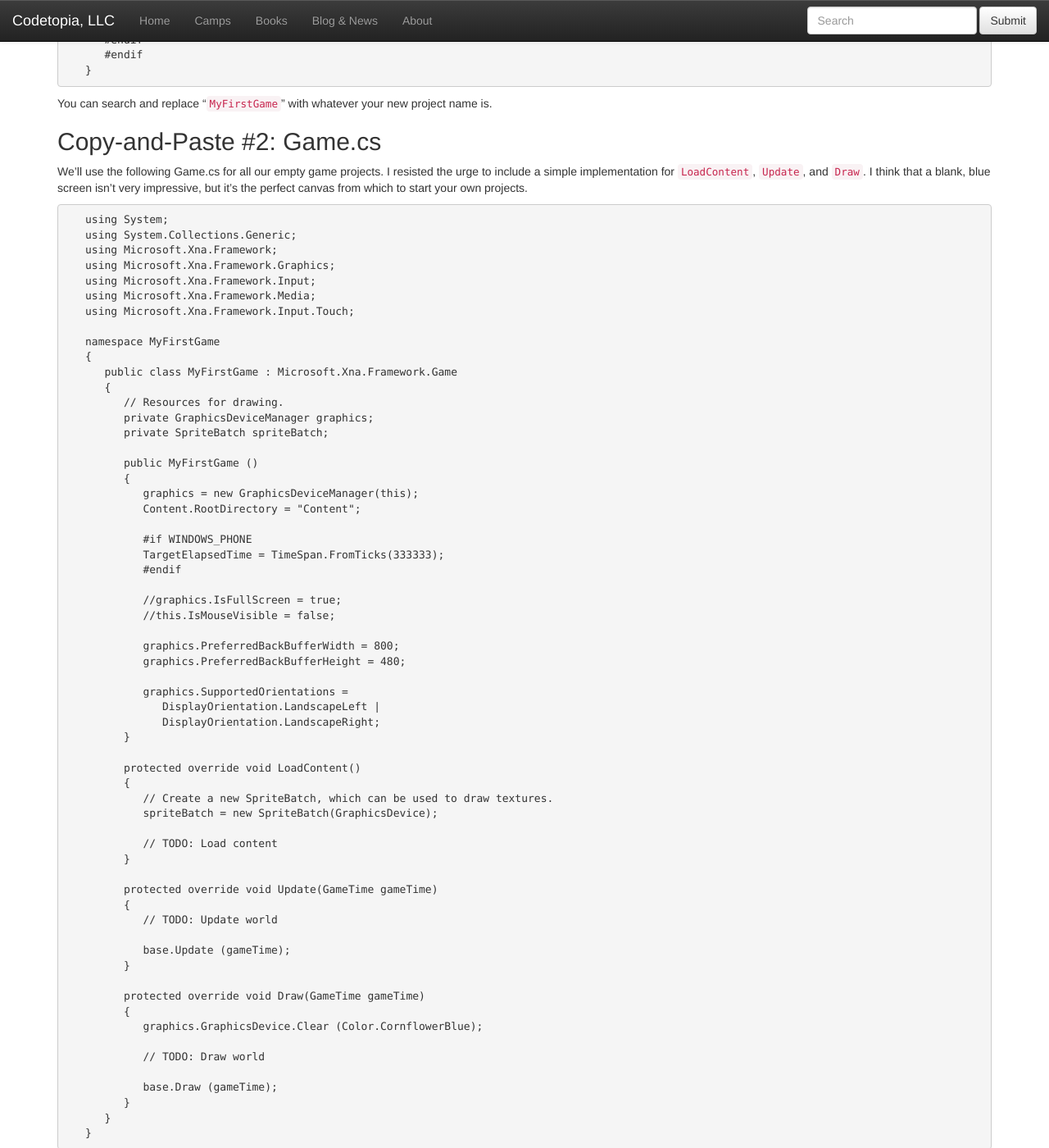
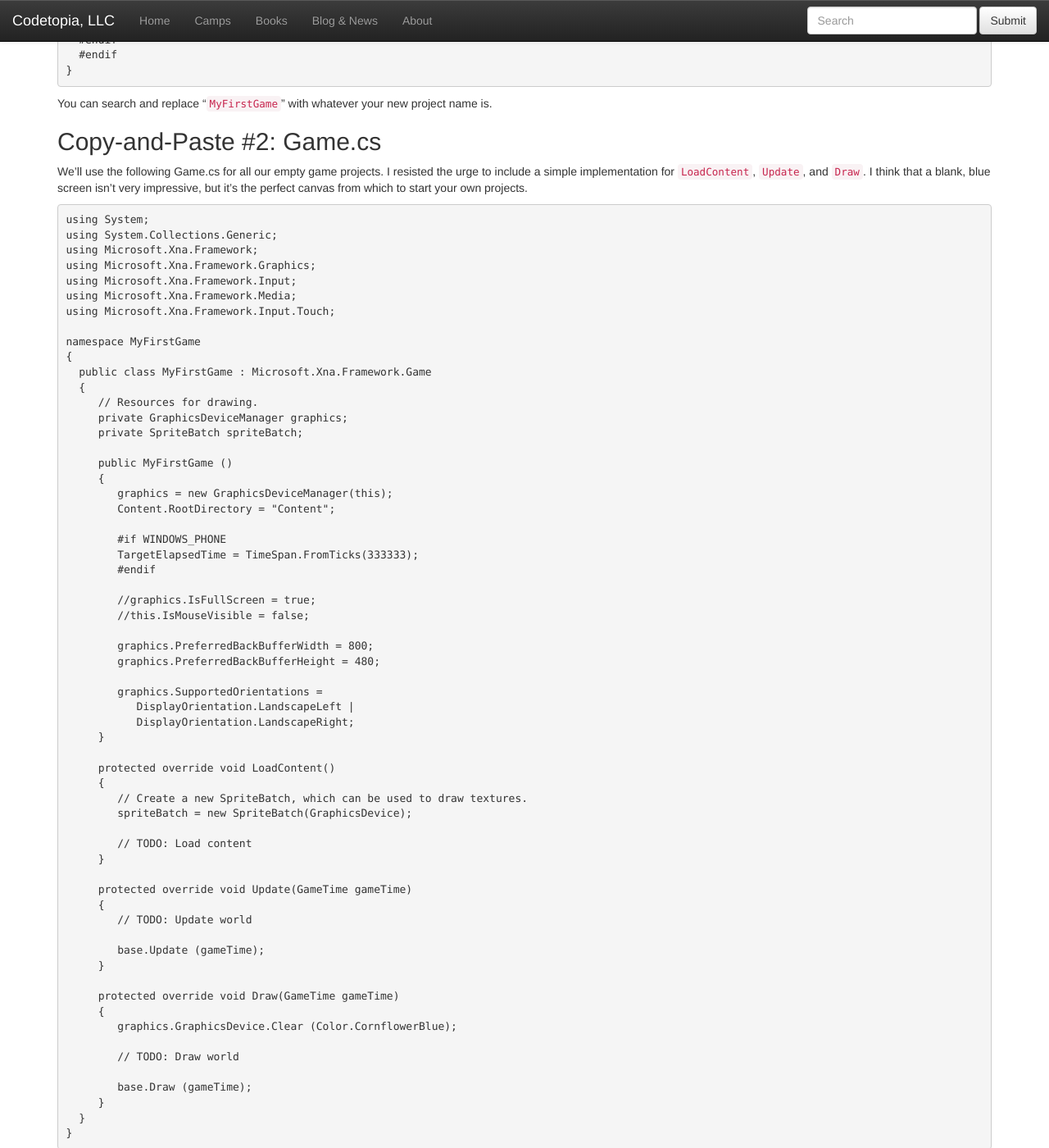
Before and after one commit to groundh0g/codetopia.com, a Jekyll site: the page built from book/codecamps/ch02-getting-started.md, in a window 1280 px wide and 1400 px high, scrolled down 5790 px. Shown: the whole window at 82% size. Built offline with Jekyll 4.4.1, drawn with Linux system fonts in a browser that asks for light colours; nearby versions of some CDN libraries; library files that are not in the unit come from our copies; some of the changed text lies outside the part shown.

Commit message:
Many tweaks, some new text, ... very little new content.

````diff
--- a/book/codecamps/ch02-getting-started.md
+++ b/book/codecamps/ch02-getting-started.md
@@ -64,7 +66,7 @@
 
 Speaking of which, now's the time to download MonoDevelop (Xamarin Studio) and the Mono Development Kit (MDK). Both links can be found on the "Download" page of the MonoDevelop website using the following URL.
 
-```text
+```
    http://monodevelop.com/
 ```
 
@@ -154,7 +156,7 @@
 
 So, that sounds like a good place to start. When Simon posted the news item on the MonoGame website, there was a whopping one sample game -- `Platformer2D`. But one is all we need. The samples repository can be accessed from the following URL.
 
-```text
+```
    https://github.com/Mono-Game/MonoGame.Samples
 ```
 
@@ -162,18 +164,17 @@
 
 We'll be using the "Main.cs" from that example game for all our empty projects. It provides the launching point for all platforms using conditional compiler directives.
 
-```csharp
-   using System;
-   #if MONOMAC
-   using MonoMac.AppKit;
-   using MonoMac.Foundation;
-   #elif IPHONE
-   using MonoTouch.Foundation;
-   using MonoTouch.UIKit;
-   #endif
+    using System;
+    #if MONOMAC
+    using MonoMac.AppKit;
+    using MonoMac.Foundation;
+    #elif IPHONE
+    using MonoTouch.Foundation;
+    using MonoTouch.UIKit;
+    #endif
 
-   namespace MyFirstGame
-   {
+    namespace MyFirstGame
+    {
       #if MONOMAC
       class Program
       {
@@ -244,8 +245,7 @@
       }
       #endif
       #endif
-   }
-```
+    }
 
 You can search and replace "`MyFirstGame`" with whatever your new project name is.
 
@@ -253,17 +253,17 @@
 
 We'll use the following Game.cs for all our empty game projects. I resisted the urge to include a simple implementation for `LoadContent`, `Update`, and `Draw`. I think that a blank, blue screen isn't very impressive, but it's the perfect canvas from which to start your own projects.
 
-```csharp
-   using System;
-   using System.Collections.Generic;
-   using Microsoft.Xna.Framework;
-   using Microsoft.Xna.Framework.Graphics;
-   using Microsoft.Xna.Framework.Input;
-   using Microsoft.Xna.Framework.Media;
-   using Microsoft.Xna.Framework.Input.Touch;
 
-   namespace MyFirstGame
-   {
+    using System;
+    using System.Collections.Generic;
+    using Microsoft.Xna.Framework;
+    using Microsoft.Xna.Framework.Graphics;
+    using Microsoft.Xna.Framework.Input;
+    using Microsoft.Xna.Framework.Media;
+    using Microsoft.Xna.Framework.Input.Touch;
+
+    namespace MyFirstGame
+    {
       public class MyFirstGame : Microsoft.Xna.Framework.Game
       {
          // Resources for drawing.
@@ -314,8 +314,7 @@
             base.Draw (gameTime);
          }
       }
-   }
-```
+    }
 
 You can search and replace "`MyFirstGame`" with whatever your new project name is.
 
@@ -329,32 +328,31 @@
 
 Compiler directives that I pulled straight from the MonoGame Framework projects drive the "voodoo". I'll list them here for your convenience. Note that they are subject to change. So, you should check the latest values in the MonoGame repository if you're having platform-specific issues.
 
-|Platform|Constants|
-|-----------|------------|
-|Android     |TRACE; ANDROID; GLES; OPENGL; |
-|Linux       |LINUX; OPENGL; |
-|MacOS       |MONOMAC; OPENGL; |
-|Ouya        |TRACE; ANDROID; GLES; OPENGL; OUYA; |
-|PSMobile    |DEBUG; PSM; |
-|Windows     |DEBUG; TRACE; WINDOWS; DIRECTX; WINDOWS_MEDIA_SESSION; |
-|Windows8    |TRACE; NETFX_CORE; WINRT; WINDOWS_STOREAPP; DIRECTX; DIRECTX11_1; WINDOWS_MEDIA_ENGINE; |
-|WindowsGL   |TRACE; WINDOWS; OPENGL; |
-|WindowsPhone|TRACE; DEBUG; SILVERLIGHT; WINDOWS_PHONE; WINRT; DIRECTX; |
-|iOS         |IOS; GLES; OPENGL; |
+|Platform    |Constants|
+|------------|------------|
+|Android     | ```TRACE; ANDROID; GLES; OPENGL;```|
+|Linux       | ```LINUX; OPENGL;```|
+|MacOS       | ```MONOMAC; OPENGL;```|
+|Ouya        | ```TRACE; ANDROID; GLES; OPENGL; OUYA;```|
+|PSMobile    | ```DEBUG; PSM;```|
+|Windows     | ```DEBUG; TRACE; WINDOWS; DIRECTX; WINDOWS_MEDIA_SESSION;```|
+|Windows8    | ```TRACE; NETFX_CORE; WINRT; WINDOWS_STOREAPP; DIRECTX; DIRECTX11_1; WINDOWS_MEDIA_ENGINE;```|
+|WindowsGL   | ```TRACE; WINDOWS; OPENGL;```|
+|WindowsPhone| ```TRACE; DEBUG; SILVERLIGHT; WINDOWS_PHONE; WINRT; DIRECTX;```|
+|iOS         | ```IOS; GLES; OPENGL;```|
+
 
 If you use my helper class, `PlatformHelper`, you shouldn't need to reference those via compiler directives, but they will need to be set in your game's project options.
 
 Using the helper, you can write code like the following.
 
-```csharp
-   if(PlatformHelper.CurrentPlatform == Platforms.WindowsPhone)
-   {
+    if(PlatformHelper.CurrentPlatform == Platforms.WindowsPhone)
+    {
       TargetElapsedTime = TimeSpan.FromTicks(333333);
-   }
+    }
 
-   graphics.IsFullScreen = PlatformHelper.IsMobile;
-   this.IsMouseVisible = PlatformHelper.IsDesktop;
-```
+    graphics.IsFullScreen = PlatformHelper.IsMobile;
+    this.IsMouseVisible = PlatformHelper.IsDesktop;
 
 Without the helper, the conditional logic gets messy. For example, the property, `PlatformHelper.IsMobile`, knows that Ouya is not a mobile device, even though the `ANDROID` compiler directive is set.
 
````
Also changed, not shown: other parts of book/codecamps/ch02-getting-started.md (+2 -0 lines), book/codecamps/ch03-crash-course.md (+37 -47 lines), book/codecamps/ch06-camp2012-survival.md (+2 -2 lines).
